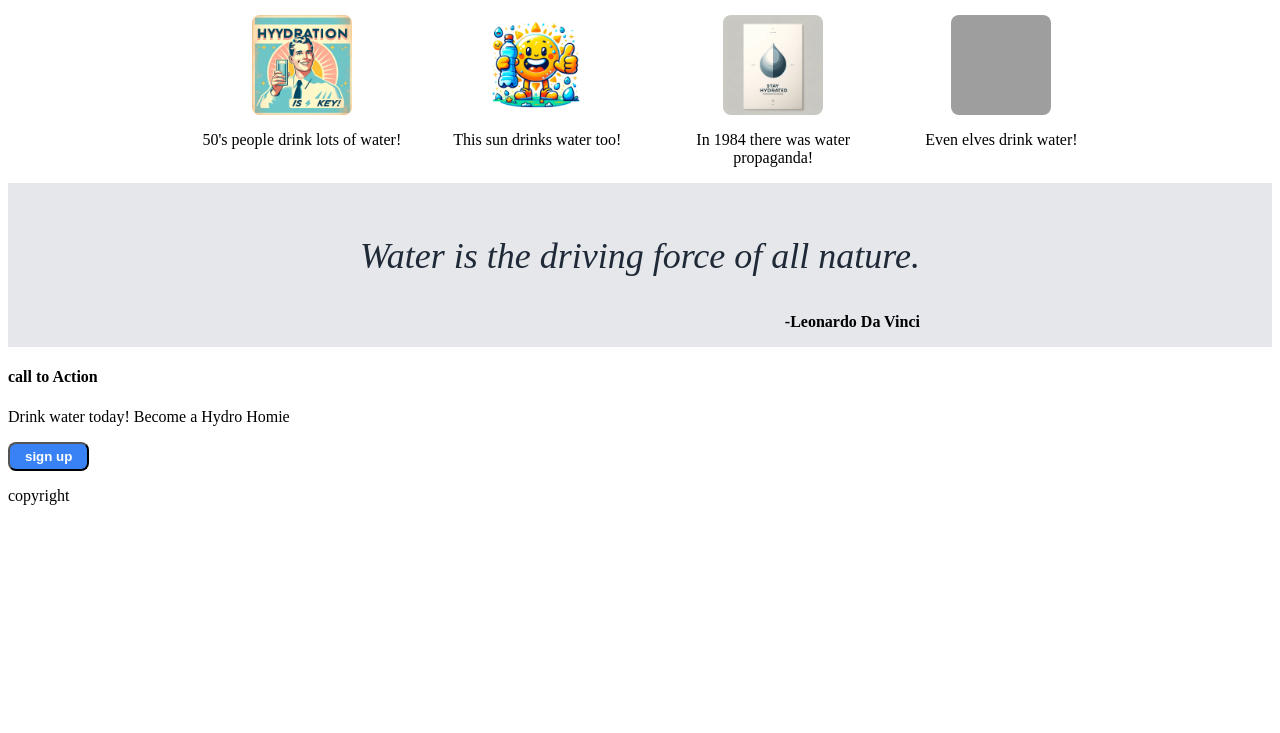
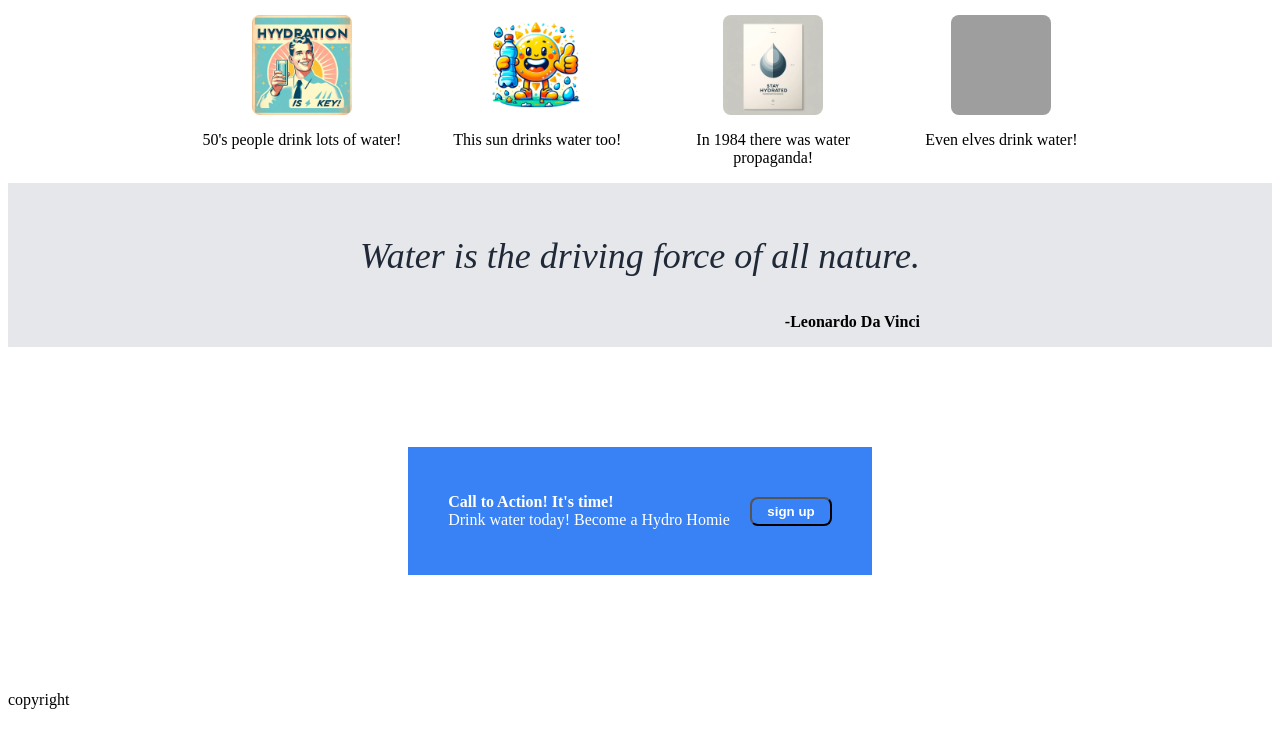
Before and after one commit to Robotitz/Landing-page, a plain HTML site: page index.html in a window 1280 px wide. Shown: the part 589-1322 px from the top of the page. Before the commit the page ends 1118 px from the top, so only its background shows below. Drawn offline with Linux system fonts and the light colour scheme; grey boxes are pictures that could not be loaded.

Commit message:
Add styling to the sign up section

```diff
--- a/index.html
+++ b/index.html
@@ -59,15 +59,19 @@
     </div>
 
     <div class="quote-section">
-            <blockquote>
-                <p class="quote">Water is the driving force of all nature.</p>
-                <footer class="author">-Leonardo Da Vinci</footer>
-            </blockquote>
+        <blockquote>
+            <p class="quote">Water is the driving force of all nature.</p>
+            <footer class="author">-Leonardo Da Vinci</footer>
+        </blockquote>
     </div>
-    <div class="4th-Section">
-        <h4>call to Action</h4>
-        <p>Drink water today! Become a Hydro Homie</p>
-        <button>sign up</button>
+    <div class="call-to-action">
+        <div class="left-action">
+            <p class="bold-text">Call to Action! It's time!</p>
+            <p class="second">Drink water today! Become a Hydro Homie</p>
+        </div>
+        <div class="right Action">
+            <button>sign up</button>
+        </div>
     </div>
     <div class="footer">
         <p>copyright</p>
--- a/style.css
+++ b/style.css
@@ -116,3 +116,29 @@ img {
   justify-content: flex-end;
   font-weight: bold;
 }
+
+.call-to-action {
+  background-color: #3882f6;
+  margin: 100px;
+  margin-left: 400px;
+  margin-right: 400px;
+  padding: 30px;
+  display: flex;
+  justify-content: space-around;
+  align-items: center;
+  color: white;
+}
+
+.bold-text {
+  font-weight: bold;
+  margin-bottom: 0px;
+}
+
+.left-action {
+  display: flex;
+  flex-direction: column;
+}
+
+.second {
+  margin-top: 0px;
+}
```
